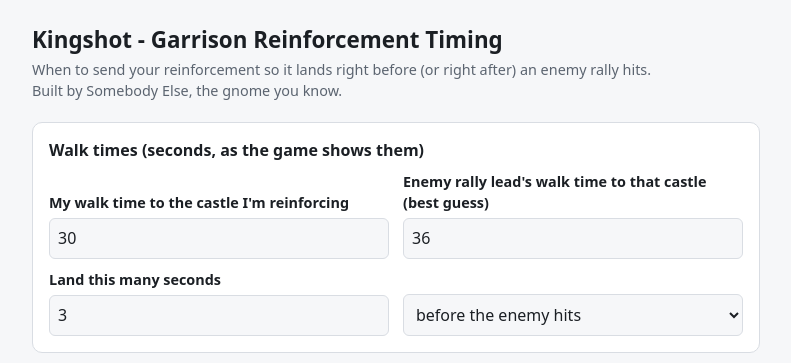
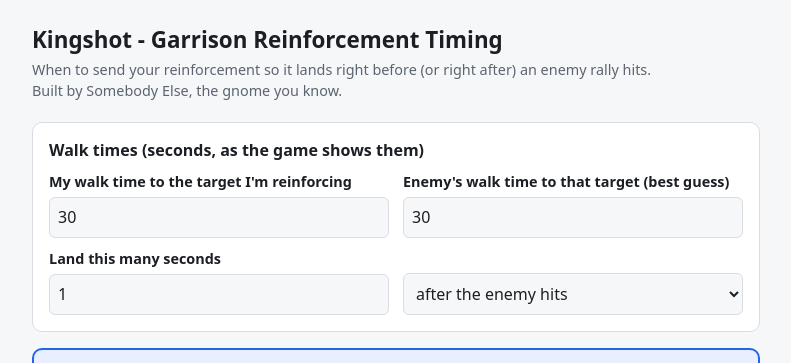
Before and after one commit to somebodyelsegaming/ks-garrison-timing, a plain HTML site: page index.html in a window 1280 px wide. Shown: the top 363 px of the page, without its empty margins (244-1035 px from the left). Drawn offline with Linux system fonts and the light colour scheme.

Commit message:
Target-neutral labels; default 30s enemy walk, land 1s after
Co-Authored-By: Claude Opus 5.5 <noreply@anthropic.com>
Claude-Session: https://claude.ai/code/session_01VQzcHjX9uj9UY3PndERcVa

```diff
--- a/index.html
+++ b/index.html
@@ -51,22 +51,22 @@
     <h2>Walk times (seconds, as the game shows them)</h2>
     <div class="grid">
       <div>
-        <label for="mine">My walk time to the castle I'm reinforcing</label>
+        <label for="mine">My walk time to the target I'm reinforcing</label>
         <input id="mine" type="text" inputmode="numeric" autocomplete="off" maxlength="4" value="30">
       </div>
       <div>
-        <label for="enemy">Enemy rally lead's walk time to that castle (best guess)</label>
-        <input id="enemy" type="text" inputmode="numeric" autocomplete="off" maxlength="4" value="36">
+        <label for="enemy">Enemy's walk time to that target (best guess)</label>
+        <input id="enemy" type="text" inputmode="numeric" autocomplete="off" maxlength="4" value="30">
       </div>
       <div>
         <label for="gap">Land this many seconds</label>
-        <input id="gap" type="text" inputmode="numeric" autocomplete="off" maxlength="3" value="3">
+        <input id="gap" type="text" inputmode="numeric" autocomplete="off" maxlength="3" value="1">
       </div>
       <div>
         <label for="side">&nbsp;</label>
         <select id="side">
-          <option value="before" selected>before the enemy hits</option>
-          <option value="after">after the enemy hits</option>
+          <option value="after" selected>after the enemy hits</option>
+          <option value="before">before the enemy hits</option>
         </select>
       </div>
     </div>
```
